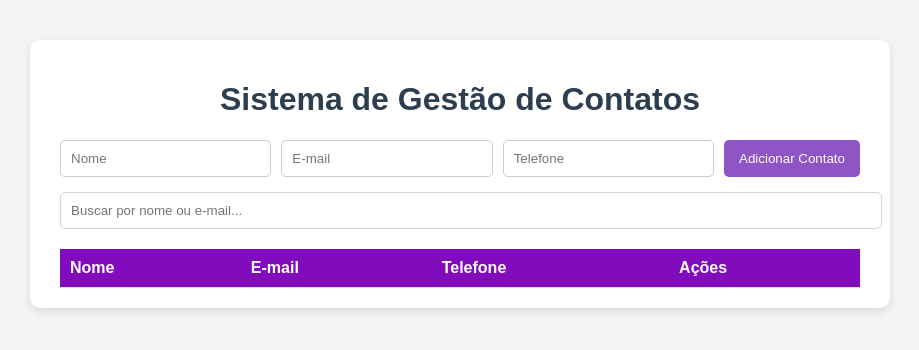
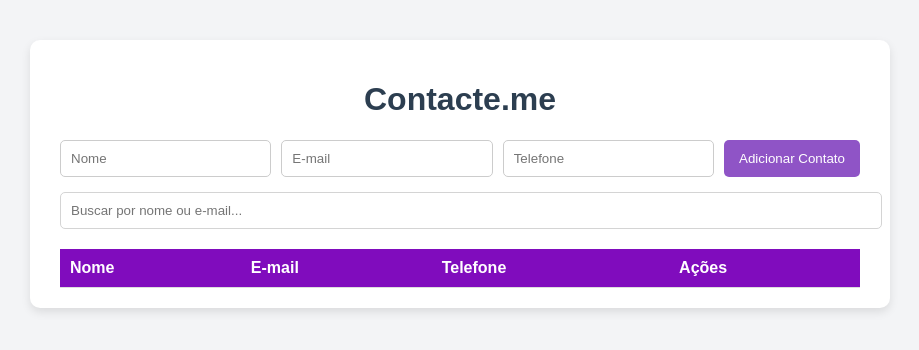
Before and after one commit to saymonrasador/HTML-Gestao-de-contatos, a plain HTML site: page index.html in a window 1280 px wide. Shown: the whole page, without its empty margins (180-1099 px from the left). Drawn offline with Linux system fonts and the light colour scheme.

Commit message:
refac: título do projeto

```diff
--- a/index.html
+++ b/index.html
@@ -3,12 +3,12 @@
   <head>
     <meta charset="UTF-8" />
     <meta name="viewport" content="width=device-width, initial-scale=1.0" />
-    <title>Sistema de Gestão de Contatos</title>
+    <title>Contacte.me</title>
     <link rel="stylesheet" href="style.css" />
   </head>
   <body>
     <div class="container">
-      <h1>Sistema de Gestão de Contatos</h1>
+      <h1>Contacte.me</h1>
 
       <form id="form-contato">
         <input type="text" id="nome" placeholder="Nome" required />
```
